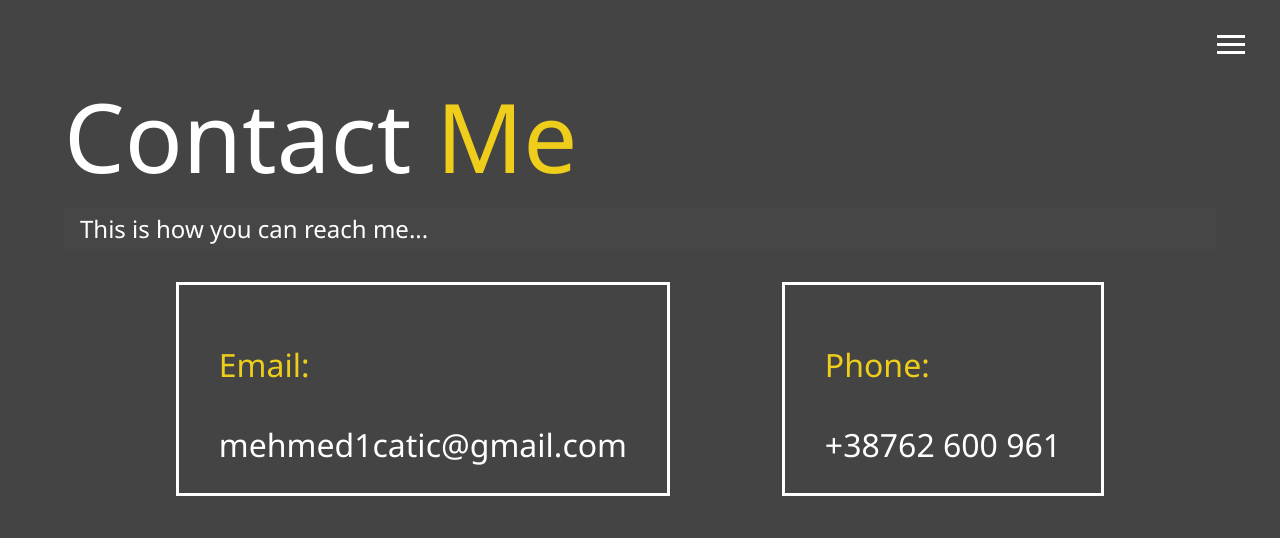
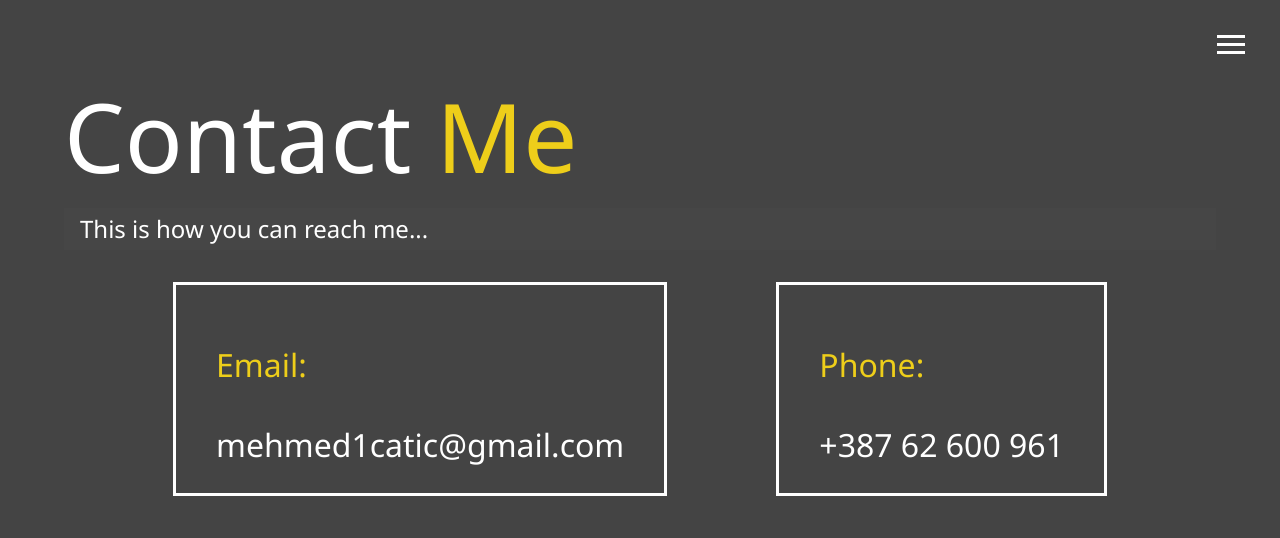
Before and after one commit to mehmedcatic/mehmedcatic.github.io, a plain HTML site: page contact.html in a window 1280 px wide. Shown: the top 538 px of the page. Drawn offline with Linux system fonts and the light colour scheme.

Commit message:
Update contact.html

```diff
--- a/contact.html
+++ b/contact.html
@@ -62,7 +62,7 @@
         <p class="text-secondary">Email: </p> <span class="contactInfo"> mehmed1catic@gmail.com </span>
       </div>
       <div>
-        <p class="text-secondary">Phone: </p> <span class="contactInfo"> +38762 600 961 </span>
+        <p class="text-secondary">Phone: </p> <span class="contactInfo"> +387 62 600 961 </span>
       </div>
 
     </div>
```
